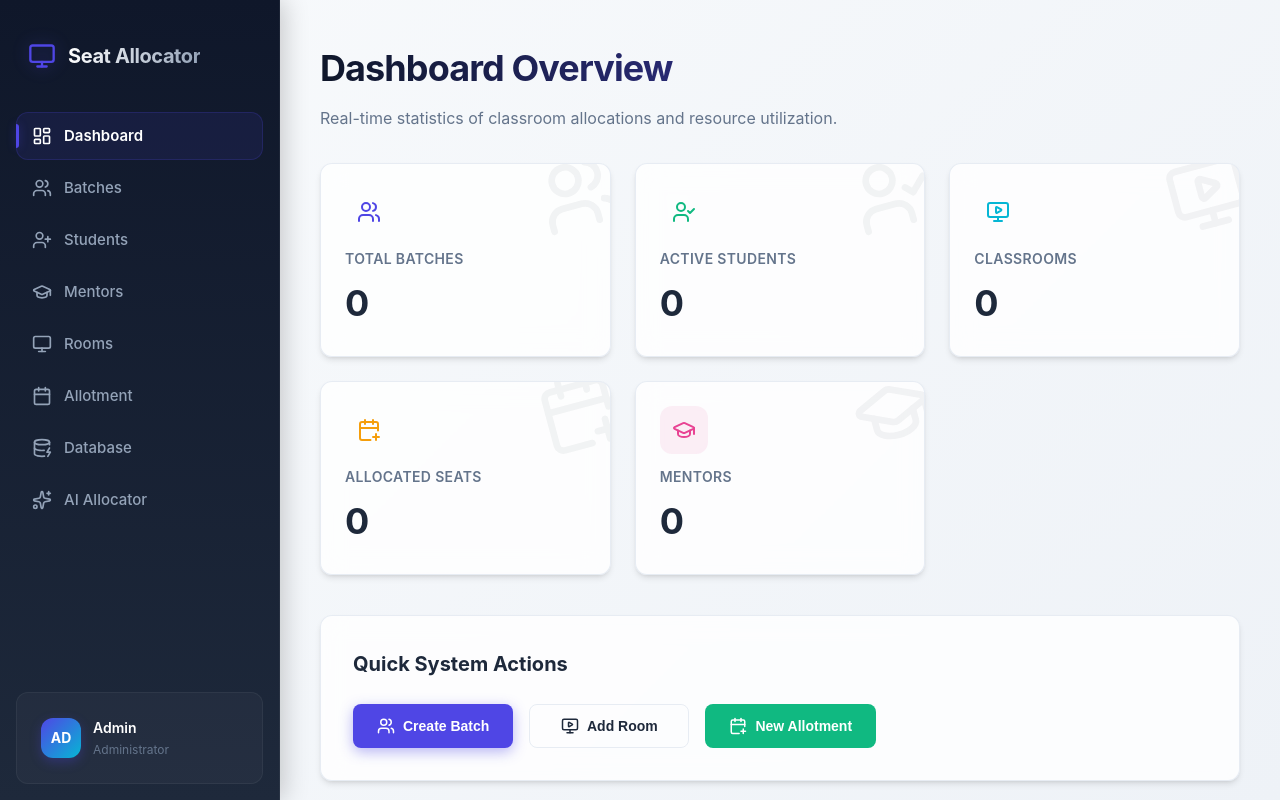
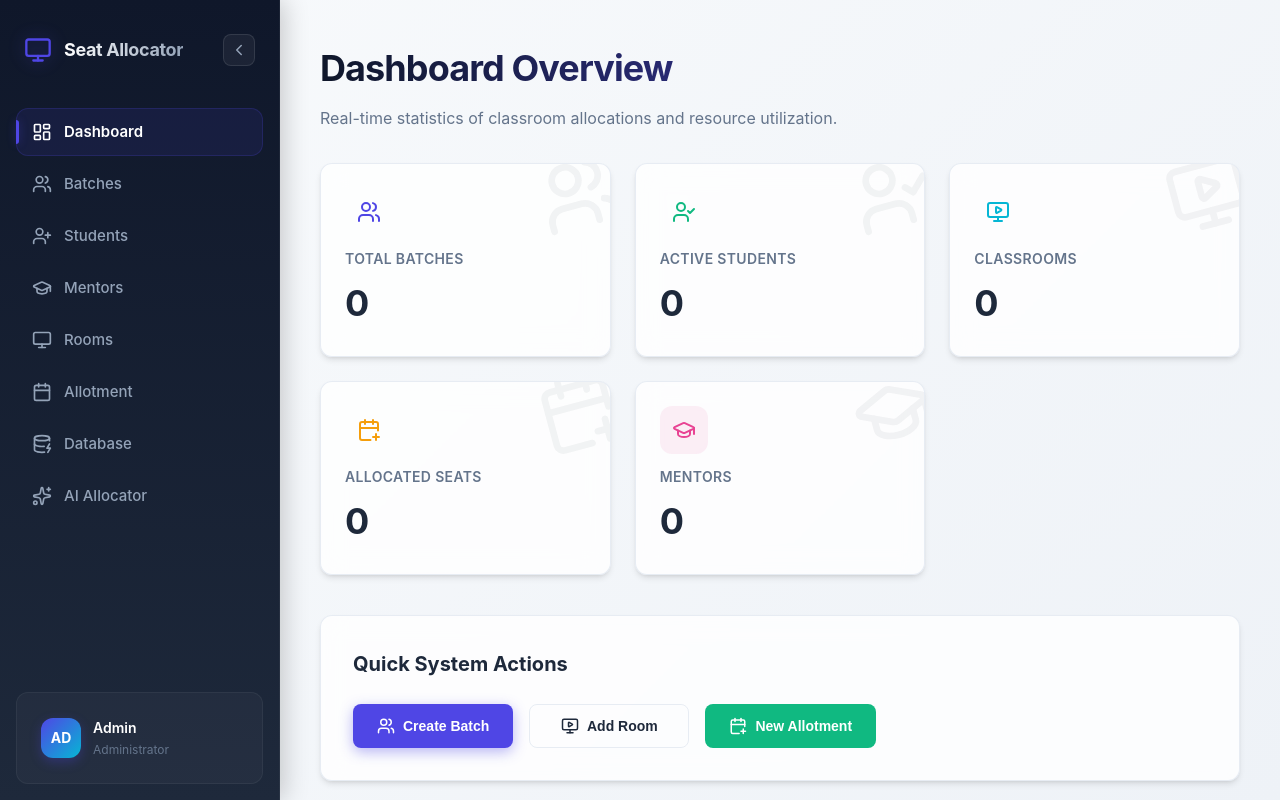
Before and after one commit to Shashwath-K/seat_allocator_dbms, a React (Vite) app in the folder frontend/: page / in a window 1280 px wide. Built offline with nearby package versions, Linux system fonts and the light colour scheme.

Commit message:
CI-04: Side bar and main pages layout updated with modular views

```diff
--- a/frontend/src/components/Sidebar.css
+++ b/frontend/src/components/Sidebar.css
@@ -1,5 +1,7 @@
 .sidebar {
     width: 280px;
+    height: 100vh;
+    flex-shrink: 0;
     background: var(--secondary);
     background: linear-gradient(180deg, var(--secondary) 0%, #1e293b 100%);
     color: #fff;
@@ -9,13 +11,62 @@
     z-index: 100;
     position: relative;
     border-right: 1px solid rgba(255, 255, 255, 0.05);
+    transition: width 0.3s cubic-bezier(0.4, 0, 0.2, 1);
+    overflow: hidden;
+}
+
+.sidebar.collapsed {
+    width: 88px;
 }
 
 .sidebar-header {
-    padding: 40px 28px 32px;
+    padding: 32px 24px;
+    display: flex;
+    align-items: center;
+    justify-content: space-between;
+    min-height: 100px;
+}
+
+.sidebar.collapsed .sidebar-header {
+    justify-content: center;
+    padding: 32px 0;
+}
+
+.header-brand {
     display: flex;
     align-items: center;
     gap: 12px;
+    animation: fadeIn 0.3s ease-out;
+}
+
+.collapse-toggle {
+    background: rgba(255, 255, 255, 0.05);
+    border: 1px solid rgba(255, 255, 255, 0.1);
+    color: #94a3b8;
+    width: 32px;
+    height: 32px;
+    border-radius: 8px;
+    display: flex;
+    align-items: center;
+    justify-content: center;
+    cursor: pointer;
+    transition: var(--transition);
+}
+
+.collapse-toggle:hover {
+    background: var(--primary);
+    color: #fff;
+    border-color: var(--primary);
+    box-shadow: 0 0 12px var(--primary-glow);
+}
+
+.sidebar.collapsed .collapse-toggle {
+    position: absolute;
+    right: -12px;
+    top: 44px;
+    z-index: 10;
+    background: var(--secondary);
+    border-color: rgba(255, 255, 255, 0.1);
 }
 
 .sidebar-logo {
@@ -23,10 +74,15 @@
     filter: drop-shadow(0 0 8px var(--primary-glow));
 }
 
+.sidebar-logo.compact {
+    margin-bottom: 0;
+}
+
 .sidebar-header h2 {
-    font-size: 1.25rem;
+    font-size: 1.125rem;
     font-weight: 700;
     letter-spacing: -0.02em;
+    white-space: nowrap;
     background: linear-gradient(to right, #fff, #94a3b8);
     -webkit-background-clip: text;
     background-clip: text;
@@ -41,6 +97,11 @@
     gap: 4px;
 }
 
+.sidebar.collapsed .sidebar-nav {
+    padding: 8px 12px;
+    align-items: center;
+}
+
 .nav-item {
     display: flex;
     align-items: center;
@@ -52,12 +113,24 @@
     font-size: 0.9375rem;
     border-radius: var(--radius-md);
     transition: var(--transition);
+    white-space: nowrap;
+}
+
+.sidebar.collapsed .nav-item {
+    padding: 12px;
+    justify-content: center;
+    width: 48px;
+    height: 48px;
 }
 
 .nav-item:hover {
     background: rgba(255, 255, 255, 0.03);
     color: #f1f5f9;
     transform: translateX(4px);
+}
+
+.sidebar.collapsed .nav-item:hover {
+    transform: scale(1.05);
 }
 
 .nav-item.active {
@@ -86,6 +159,14 @@
     background: rgba(255, 255, 255, 0.03);
     border-radius: var(--radius-md);
     border: 1px solid rgba(255, 255, 255, 0.05);
+    transition: all 0.3s ease;
+}
+
+.sidebar.collapsed .sidebar-footer {
+    margin: 16px 12px;
+    padding: 12px;
+    display: flex;
+    justify-content: center;
 }
 
 .user-info {
@@ -106,20 +187,24 @@
     font-size: 0.875rem;
     font-weight: 700;
     box-shadow: 0 4px 12px rgba(79, 70, 229, 0.3);
+    flex-shrink: 0;
 }
 
 .user-details {
     display: flex;
     flex-direction: column;
+    animation: fadeIn 0.3s ease-out;
 }
 
 .user-name {
     font-size: 0.875rem;
     font-weight: 600;
     color: #fff;
+    white-space: nowrap;
 }
 
 .user-role {
     font-size: 0.75rem;
     color: #64748b;
+    white-space: nowrap;
 }
--- a/frontend/src/components/Sidebar.jsx
+++ b/frontend/src/components/Sidebar.jsx
@@ -1,65 +1,84 @@
-import React from 'react';
+import React, { useState } from 'react';
 import { NavLink } from 'react-router-dom';
-import { LayoutDashboard, Users, UserPlus, Monitor, Calendar, DatabaseZap, GraduationCap, Sparkles } from 'lucide-react';
+import {
+    LayoutDashboard, Users, UserPlus, Monitor, Calendar,
+    DatabaseZap, GraduationCap, Sparkles, ChevronLeft, ChevronRight
+} from 'lucide-react';
 import './Sidebar.css';
 
 const Sidebar = () => {
+    const [isCollapsed, setIsCollapsed] = useState(false);
+
     return (
-        <aside className="sidebar">
+        <aside className={`sidebar ${isCollapsed ? 'collapsed' : ''}`}>
             <div className="sidebar-header">
+                {!isCollapsed && (
+                    <div className="header-brand">
                         <Monitor className="sidebar-logo" size={28} />
                         <h2>Seat Allocator</h2>
+                    </div>
+                )}
+                {isCollapsed && <Monitor className="sidebar-logo compact" size={28} />}
+                <button
+                    className="collapse-toggle"
+                    onClick={() => setIsCollapsed(!isCollapsed)}
+                    title={isCollapsed ? "Expand Sidebar" : "Collapse Sidebar"}
+                >
+                    {isCollapsed ? <ChevronRight size={18} /> : <ChevronLeft size={18} />}
+                </button>
             </div>
 
             <nav className="sidebar-nav">
                 <NavLink to="/" className={({ isActive }) => isActive ? "nav-item active" : "nav-item"}>
                     <LayoutDashboard size={20} />
-                    <span>Dashboard</span>
+                    {!isCollapsed && <span>Dashboard</span>}
                 </NavLink>
 
                 <NavLink to="/batches" className={({ isActive }) => isActive ? "nav-item active" : "nav-item"}>
                     <Users size={20} />
-                    <span>Batches</span>
+                    {!isCollapsed && <span>Batches</span>}
                 </NavLink>
 
                 <NavLink to="/students" className={({ isActive }) => isActive ? "nav-item active" : "nav-item"}>
                     <UserPlus size={20} />
-                    <span>Students</span>
+                    {!isCollapsed && <span>Students</span>}
                 </NavLink>
 
                 <NavLink to="/mentors" className={({ isActive }) => isActive ? "nav-item active" : "nav-item"}>
                     <GraduationCap size={20} />
-                    <span>Mentors</span>
+                    {!isCollapsed && <span>Mentors</span>}
                 </NavLink>
 
                 <NavLink to="/rooms" className={({ isActive }) => isActive ? "nav-item active" : "nav-item"}>
                     <Monitor size={20} />
-                    <span>Rooms</span>
+                    {!isCollapsed && <span>Rooms</span>}
                 </NavLink>
 
                 <NavLink to="/allotment" className={({ isActive }) => isActive ? "nav-item active" : "nav-item"}>
                     <Calendar size={20} />
-                    <span>Allotment</span>
+                    {!isCollapsed && <span>Allotment</span>}
                 </NavLink>
 
                 <NavLink to="/database" className={({ isActive }) => isActive ? "nav-item active" : "nav-item"}>
                     <DatabaseZap size={20} />
-                    <span>Database</span>
+                    {!isCollapsed && <span>Database</span>}
                 </NavLink>
 
                 <NavLink to="/ai" className={({ isActive }) => isActive ? "nav-item active" : "nav-item"}>
                     <Sparkles size={20} />
-                    <span>AI Allocator</span>
+                    {!isCollapsed && <span>AI Allocator</span>}
                 </NavLink>
             </nav>
 
             <div className="sidebar-footer">
                 <div className="user-info">
                     <div className="user-avatar">AD</div>
+                    {!isCollapsed && (
                         <div className="user-details">
                             <span className="user-name">Admin</span>
                             <span className="user-role">Administrator</span>
                         </div>
+                    )}
                 </div>
             </div>
         </aside>
```
Lines whose indentation alone changed are shown as unchanged.
